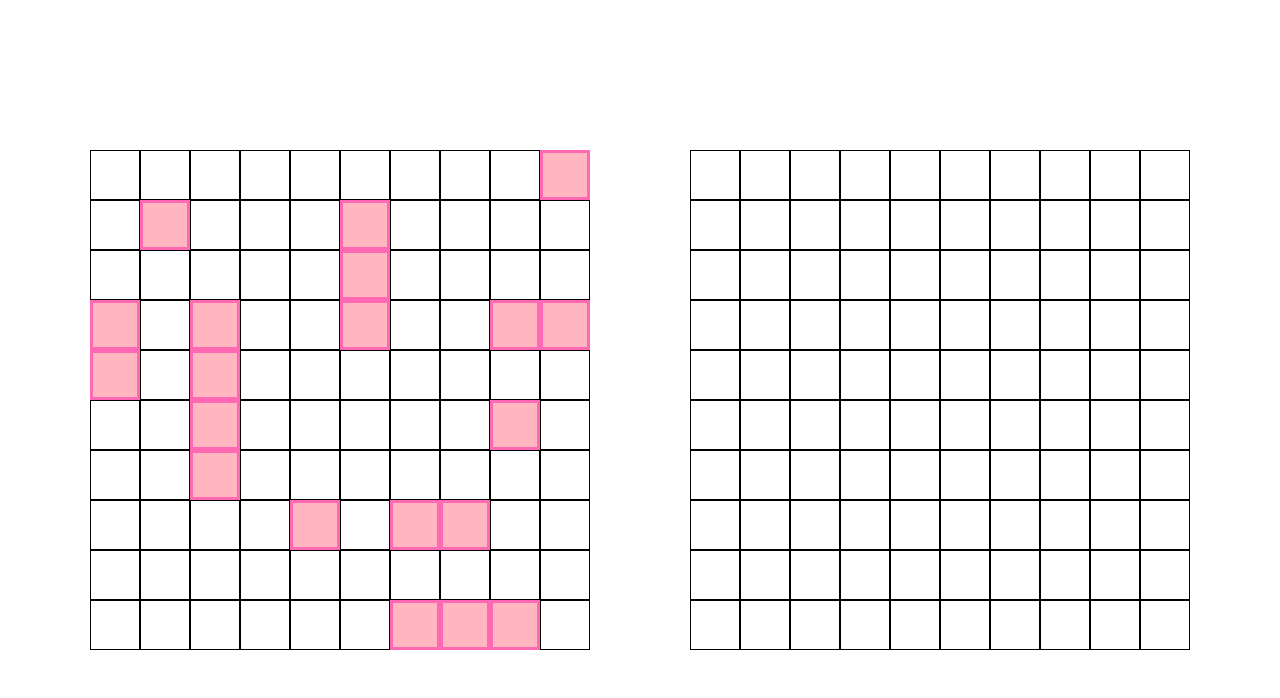
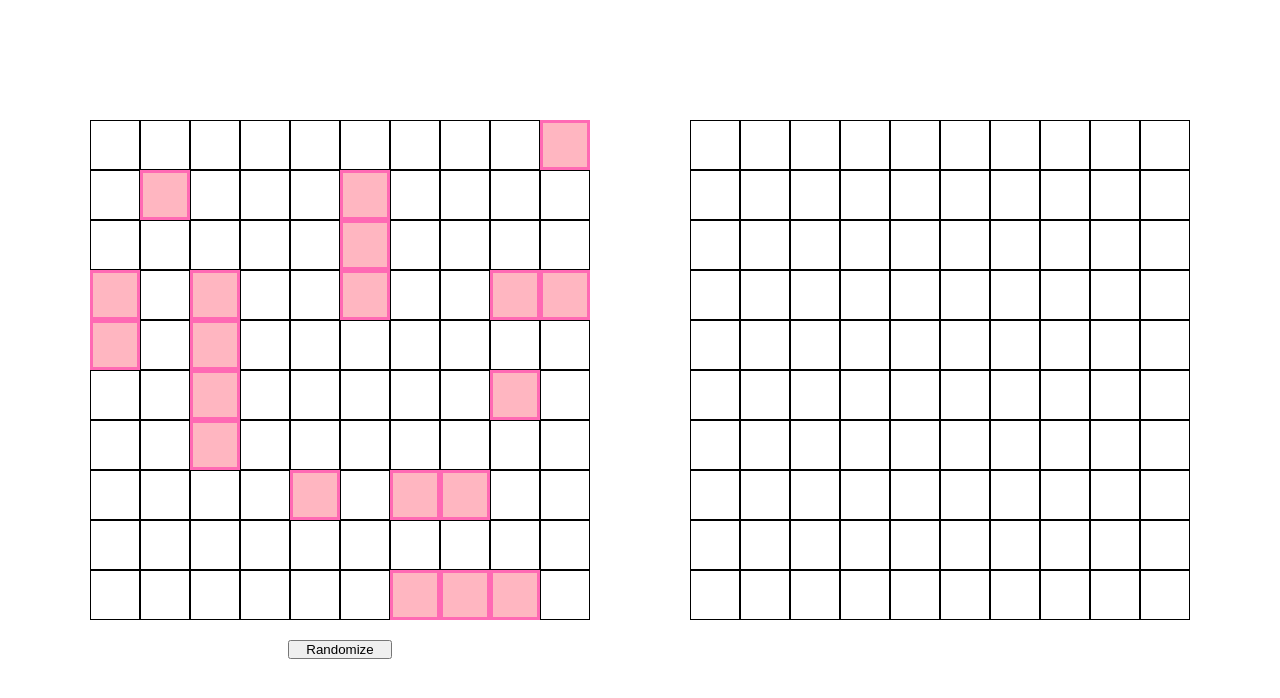
Before and after one commit to Mouzone/battleship, a website built with webpack: page src/index.html in a window 1280 px wide. Built offline with nearby package versions, Linux system fonts and the light colour scheme.

Commit message:
Add button to randomize ship placements, and align grids to same height

```diff
--- a/src/driver.js
+++ b/src/driver.js
@@ -20,7 +20,6 @@ function initGame() {
 }
 
 function nextTurn() {
-    console.log(player1)
     if (players[player1].player_type === AI_PLAYER) {
         removeInteractivity()
         aiTurn()
--- a/src/index.html
+++ b/src/index.html
@@ -8,11 +8,18 @@
     <div id="game-over">
 
     </div>
-    <div id="board">
+    <div class="container">
+        <div id="board">
 
+        </div>
+        <button type="button"> Randomize </button>
     </div>
-    <div id="guess-board">
 
+    <div class="container">
+        <div id="guess-board">
+
+        </div>
     </div>
+
 </body>
 </html>
--- a/src/style.css
+++ b/src/style.css
@@ -9,7 +9,21 @@ body {
     width: 100vw;
     display: flex;
     justify-content: center;
+    align-items: center;
     gap: 100px;
+}
+
+.container {
+    height: 70%;
+    display: flex;
+    flex-direction: column;
+    gap: 20px;
+    justify-content: start;
+}
+
+button {
+    width: 100px;
+    align-self: center;
 }
 
 #board,
@@ -17,7 +31,7 @@ body {
     height: 500px;
     width: 500px;
     display: grid;
-    align-self: center;
+    justify-self: center;
     grid-template: repeat(10, 1fr) / repeat(10, 1fr);
 }
 
@@ -44,6 +58,7 @@ body {
 #game-over {
     position: absolute;
     display: none;
+
     align-self: center;
     width: 200px;
     height: 200px;
```
